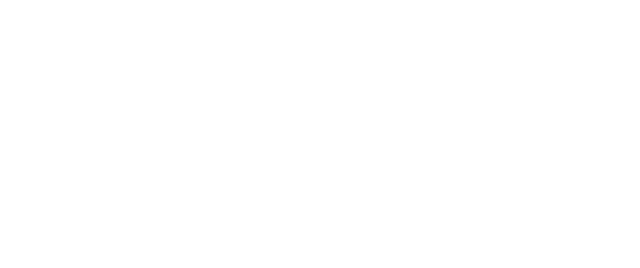
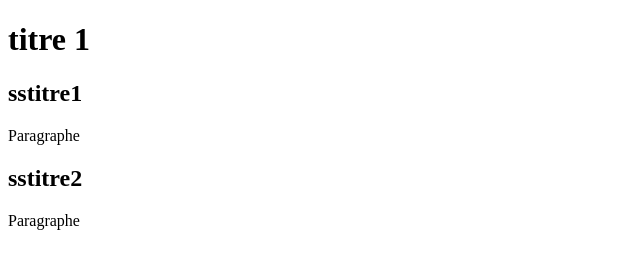
Before and after one commit to WilliamPotvinPageau/IntroWeb, a plain HTML site: page Exercices/Exercice 1 - intro Html/index.html in a window 1280 px wide. Shown: the whole page, without its empty margins (0-640 px from the left). Drawn offline with Linux system fonts and the light colour scheme.

Commit message:
Premier Projet : Squelette

```diff
--- a/Exercices/Exercice 1 - intro Html/index.html
+++ b/Exercices/Exercice 1 - intro Html/index.html
@@ -2,9 +2,14 @@
 <html lang="fr">
 <head>
     <meta charset="UTF-8">
-    <title>Title</title>
+    <title>Exercice 1 : Sujet</title>
+    <meta name="author" content="William Potvin-Pageau">
 </head>
 <body>
-
+    <h1>titre 1</h1>
+        <h2>sstitre1</h2>
+            <p>Paragraphe</p>
+        <h2>sstitre2</h2>
+            <p>Paragraphe</p>
 </body>
 </html>
```
